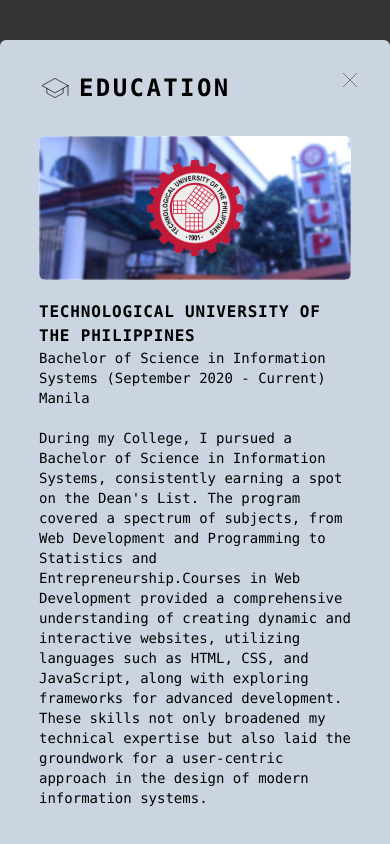
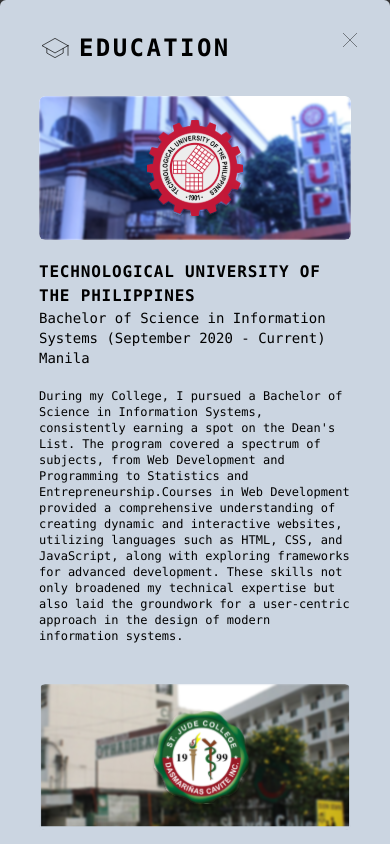
Before and after one commit to josellecallora08/portfolio, a React (Vite) app: page / in a window 390 px wide. Both pictures are taken after a click on the item "Education". Shown: the top 844 px of the page. Built offline with nearby package versions, Linux system fonts and the light colour scheme.

Commit message:
fixed responsive

```diff
--- a/src/component/Education.jsx
+++ b/src/component/Education.jsx
@@ -9,7 +9,7 @@
 const Education = ({educationModal, setEducationModal, is_theme_dark}) => {
 
   return (
-    <div className={`absolute w-full h-full ${educationModal ? 'open' : 'hidden fade-out'} justify-center items-center py-10`}>
+    <div className={`absolute w-full h-full ${educationModal ? 'open' : 'hidden fade-out'} justify-center items-center md:py-10`}>
       <div className={`relative w-full h-auto md:w-3/5 m-auto bg-slate-300 rounded-md md:bg-slate-200 dark:bg-black shadow-xl overflow-hidden`}>
         <h2 className='flex justify-start gap-2 text-2xl w-4/5 mx-auto h-fit py-8 md:text-4xl uppercase font-semibold font-mono group cursor-default tracking-widest dark:text-slate-300 bounce '>
           <img src={is_theme_dark ? d_education : education} alt="" className='w-8 h-8 md:w-16 md:h-10'/>Education
@@ -23,7 +23,7 @@
             <a href="https://www.tup.edu.ph" target='_blank' className='text-md font-bold xl:text-3xl tracking-wider uppercase cursor-pointer '>Technological University of the Philippines</a>
             <p className='text-sm md:text-base open'>Bachelor of Science in Information Systems (September 2020 - Current)</p>
             <p className='text-sm md:text-base open'>Manila</p>
-            <p className='text-sm md:text-base mt-5 open'>
+            <p className='text-xs md:text-base mt-5 open'>
             During my College, I pursued a Bachelor of Science in Information Systems, consistently earning a spot on the Dean's List. The program covered a spectrum of subjects, from Web Development and Programming to Statistics and Entrepreneurship.Courses in Web Development provided a comprehensive understanding of creating dynamic and interactive websites, utilizing languages such as HTML, CSS, and JavaScript, along with exploring frameworks for advanced development. These skills not only broadened my technical expertise but also laid the groundwork for a user-centric approach in the design of modern information systems.</p>
           </figcaption>
         </figure>
@@ -35,7 +35,7 @@
             <a href="https://www.stjude.edu.ph" target='_blank' className='text-md font-bold xl:text-3xl tracking-wider uppercase '>St. Jude College of Dasmariñas Cavite</a>
             <p  className='text-sm md:text-base open'>Senior High School (June 2018 - April 2020)</p>
             <p className='text-sm md:text-base open'>Dasmarinas city, Cavite</p>
-            <p className='text-sm md:text-base mt-5 open'>
+            <p className='text-xs md:text-base mt-5 open'>
             During my Senior High School, I specialized in the Science, Technology, Engineering, and Mathematics strand, where I delved into various scientific and mathematical principles, honing my analytical and problem-solving skills. The curriculum included in-depth studies in subjects like Physics, Chemistry, Biology,Technology, and Mathematics.</p>
           </figcaption>
         </figure>
@@ -47,7 +47,7 @@
             <a href="https://apecschools.edu.ph" target='_blank' className='text-md font-bold xl:text-3xl tracking-wider uppercase ' >APEC Schools</a>
             <p className='text-sm md:text-base open'>Junior High School  (July 2015 - May 2018)</p>
             <p className='text-sm md:text-base open'>Bacoor city, Cavite</p>
-            <p className='text-sm md:text-base mt-5 open'>
+            <p className='text-xs md:text-base  mt-5 open'>
             During my Junior High School at Affordable Private Education Center Schools,I found myself immersed in a transformative educational environment. The introduction of Life Labs exposed me to real-world problems, fostering a paradigm shift in my approach to learning.  This experience has not only shaped my academic journey but has also instilled in me a resilience and passion for learning that continues to drive my pursuit of knowledge.</p>
           </figcaption>
         </figure>
```
